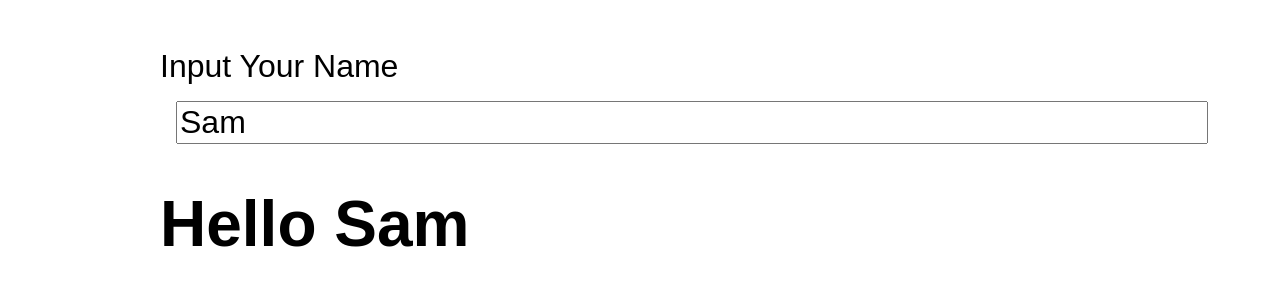
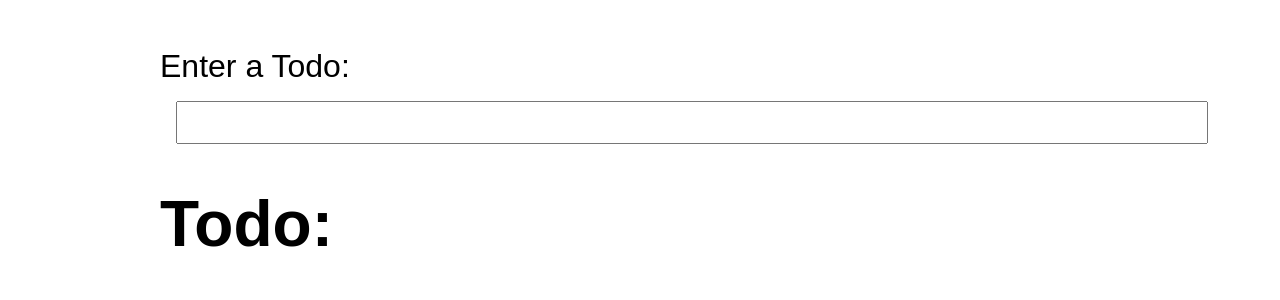
Before and after one commit to rizama/intro-react-hooks-todo, a React (Create React App) app: page / in a window 1280 px wide. Shown: the top 300 px of the page. Built offline with nearby package versions, Linux system fonts and the light colour scheme.

Commit message:
create a Todo Form

```diff
--- a/src/App.js
+++ b/src/App.js
@@ -1,4 +1,4 @@
-import React, { useState } from 'react';
+import React, { useState, useCallback } from 'react';
 
 // function App() {
 //   return (
@@ -16,17 +16,23 @@ import React, { useState } from 'react';
 
 const App = () => {
   // [default_value, function for set new value]
-  const [name, setName] = useState('Sam');
+  const [newTodo, setNewTodo] = useState('');
+  const onNewTodoChange = useCallback((event) => {
+    setNewTodo(event.target.value)
+  }, []);
+
   return (
     <div>
       <form>
-        <label>Input Your Name</label>
-        <input value={name} onChange={(event) => {
-          console.log(event.target.value)
-          setName(event.target.value)
-        }} />
+        <label htmlFor="newTodo">Enter a Todo:</label>
+        <input
+          id="newTodo"
+          name="newTodo"
+          value={newTodo}
+          onChange={onNewTodoChange}
+        />
       </form>
-      <h1>Hello {name}</h1>
+      <h1>Todo: {newTodo}</h1>
     </div>
   )
 };
```
